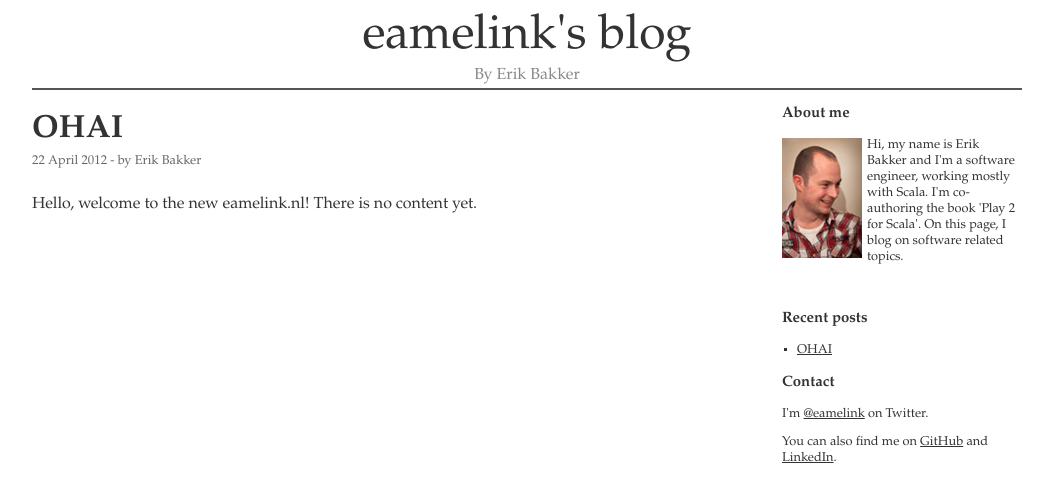
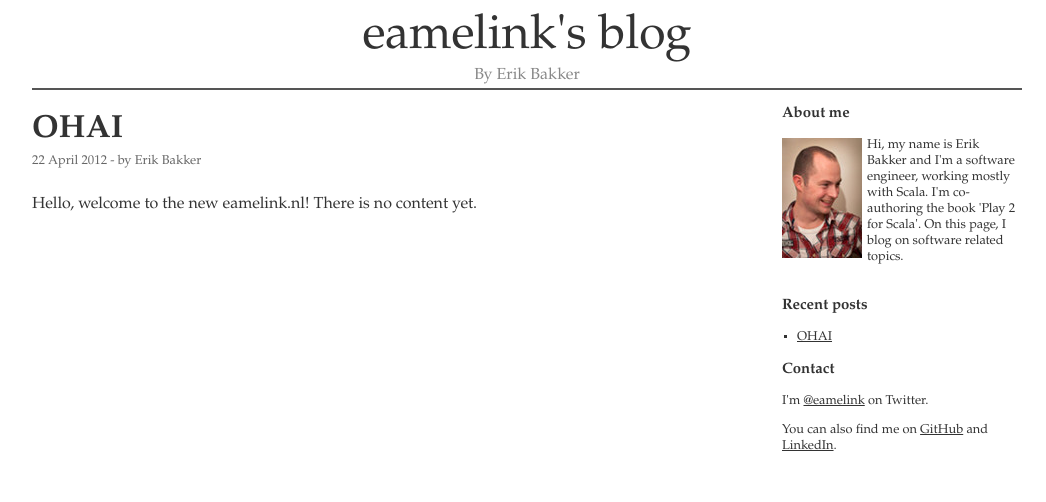
Before and after one commit to eamelink/eamelink.github.com-old, a Jekyll site: the page built from index.html, in a window 1280 px wide. Shown: the top 502 px of the page, without its empty margins (113-1159 px from the left). Built offline with Jekyll 4.4.1, drawn with Linux system fonts in a browser that asks for light colours.

Commit message:
Add title and css fix

```diff
--- a/index.html
+++ b/index.html
@@ -1,5 +1,6 @@
 ---
 layout: default
+title: eamelink's blog
 ---
 
 {% comment %}
--- a/styles/main.css
+++ b/styles/main.css
@@ -85,8 +85,14 @@
   min-height: 80px; /* At leat size of the image */
 }
 
-.clearfix {
+#aboutme p {
+  margin-bottom: 0; /* This thing is in a div (for the clearfix), preventing margin collapse */
+}
+
+.clearfix { /* I suck at CSS, so I use this hack */
   clear: both;
+  height: 1px;
+  margin-top: -1px;
 }
 
 /* Between 990px and 720px, resize with sidebar at a quart of the size */
```
